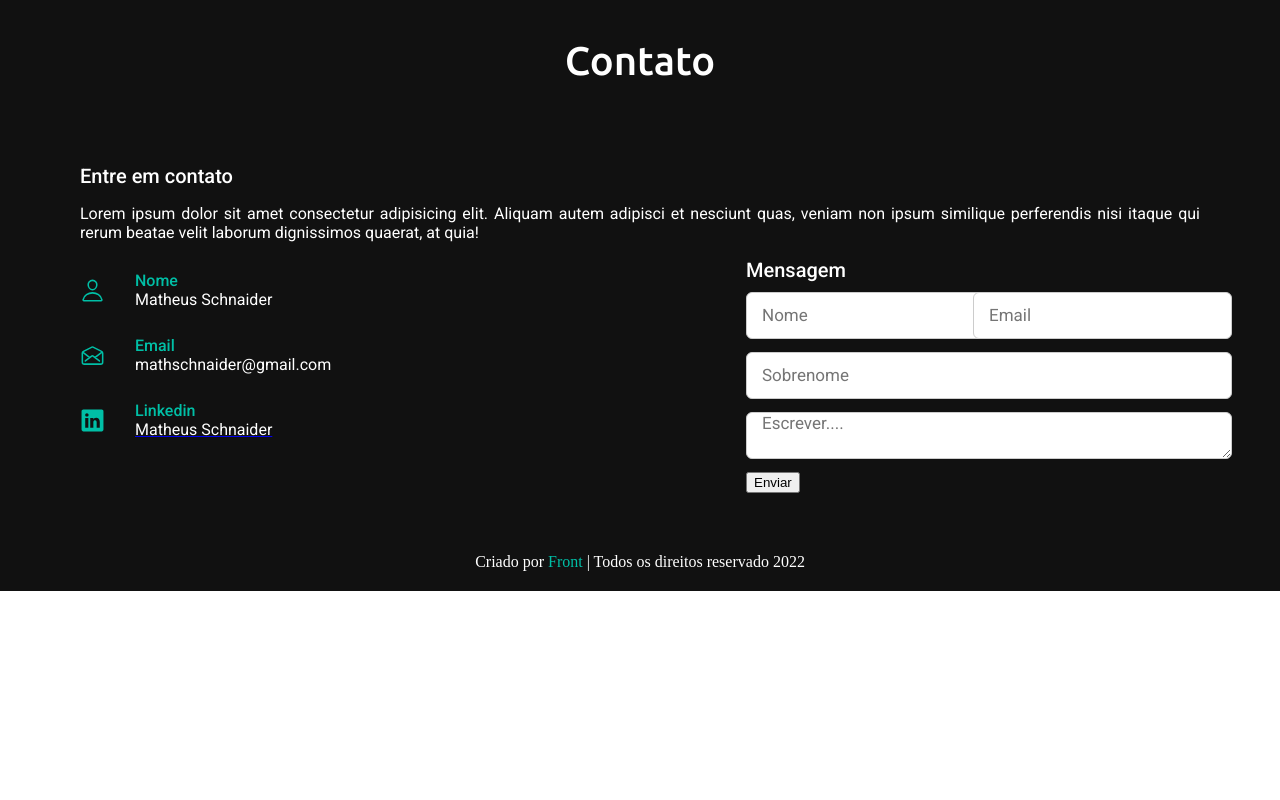
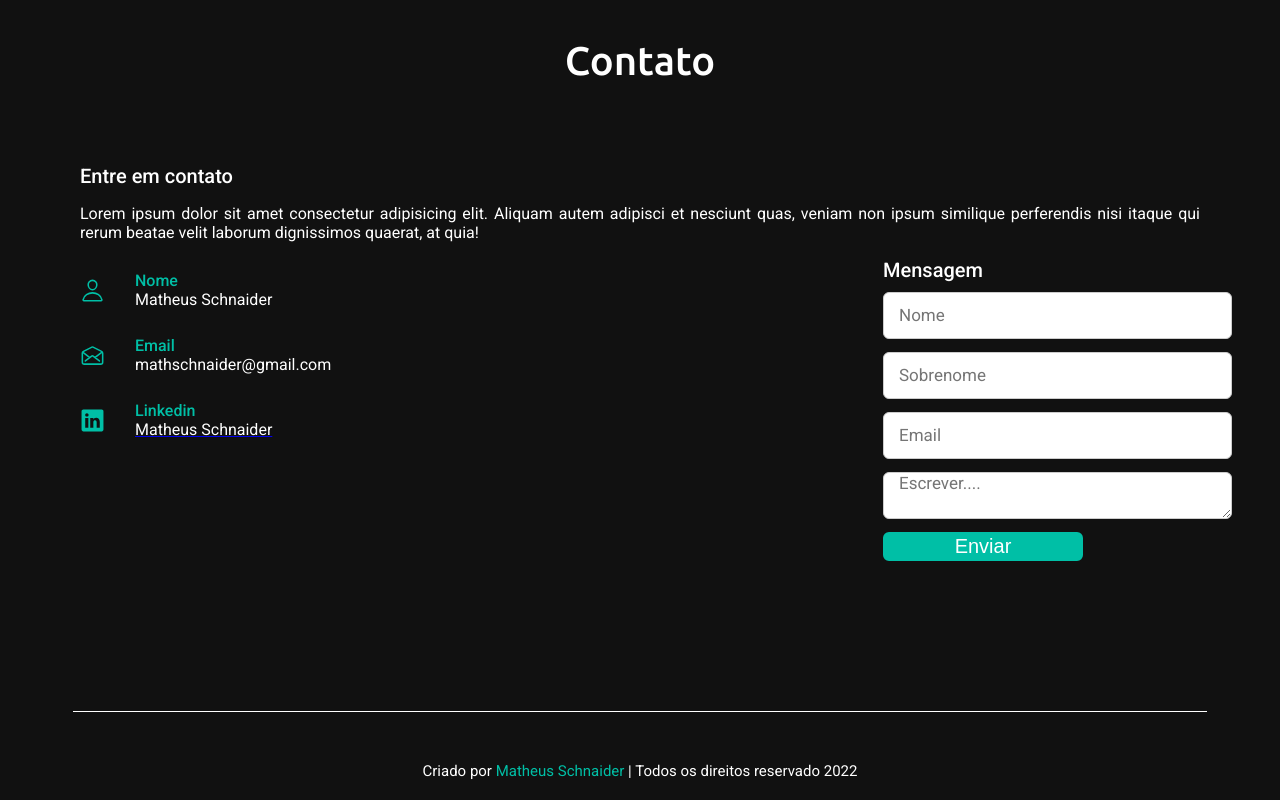
Before and after one commit to MatheusSchnaider/Portifolio, a website: page index.html in a window 1280 px wide. Shown: the part 2741-3541 px from the top of the page. Before the commit the page ends 3332 px from the top, so only its background shows below. Drawn offline with nearby package versions, Linux system fonts and the light colour scheme.

Commit message:
update all code

```diff
--- a/assets/sass/style.sass
+++ b/assets/sass/style.sass
@@ -363,7 +363,7 @@ body
         align-items: center
 
         .contact .contact-content .column
-            width: calc(45% - 30px)
+            width: calc(80% - 30px)
 
     .contact .contact-content
         align-items: flex-start
@@ -439,8 +439,8 @@ body
             width: 170px
             height: 47px
 
-            & button
-                width: 100%
+    & button
+                width: 200px
                 height: 100%
                 border: 2px solid #00BFA6
                 background: #00BFA6
@@ -451,16 +451,23 @@ body
                 cursor: pointer
                 transition: all 0.3s ease
 
-            & button:hover
+    & button:hover
                 color: #00BFA6
-                background: none
+                background: #fff
 
     /*  sessão footer  */
     footer
         background: #111
+        font-size: 15px
+        font-family: 'Roboto', sans-serif
         padding: 20px 23px
         color: #fff
         text-align: center
+
+    footer .linha-vertical
+        height: 100%
+        border-top: 1px solid #fff
+        margin: 50px
 
     footer span a
         color: #00BFA6
--- a/index.html
+++ b/index.html
@@ -214,17 +214,22 @@
                             <div class="field name">
                                 <input type="text" placeholder="Nome" required>
                             </div>
-                            <div class="field email">
-                                <input type="email" placeholder="Email" required>
+                        </div>
+                        <div class="fields">
+                            <div class="field name">
+                                <input type="text" placeholder="Sobrenome" required>
                             </div>
                         </div>
                         <div class="field">
-                            <div class="field">
-                                <input type="text" placeholder="Sobrenome" required>
+                            <div class="field email">
+                                <input type="text" placeholder="Email" required>
                             </div>
+                        </div>
+                        <div class="fields">
                             <div class="field textarea">
                                 <textarea cols="30" rows="10" placeholder="Escrever...." required></textarea>
                             </div>
+                        </div>
                             <div class="button">
                                 <button type="submit">Enviar</button>
                             </div>
@@ -236,7 +241,8 @@
 
     <!--sessão  footer-->
     <footer>
-        <span>Criado por <a href="#">Front</a> | Todos os direitos reservado 2022</span>
+        <div class="linha-vertical"></div>
+        <span>Criado por <a href="https://www.linkedin.com/in/matheusschnaider/">Matheus Schnaider</a> | Todos os direitos reservado 2022</span>
     </footer>
 
     <!-- Script JS -->
```
Also changed, not shown: css/style.min.css.
